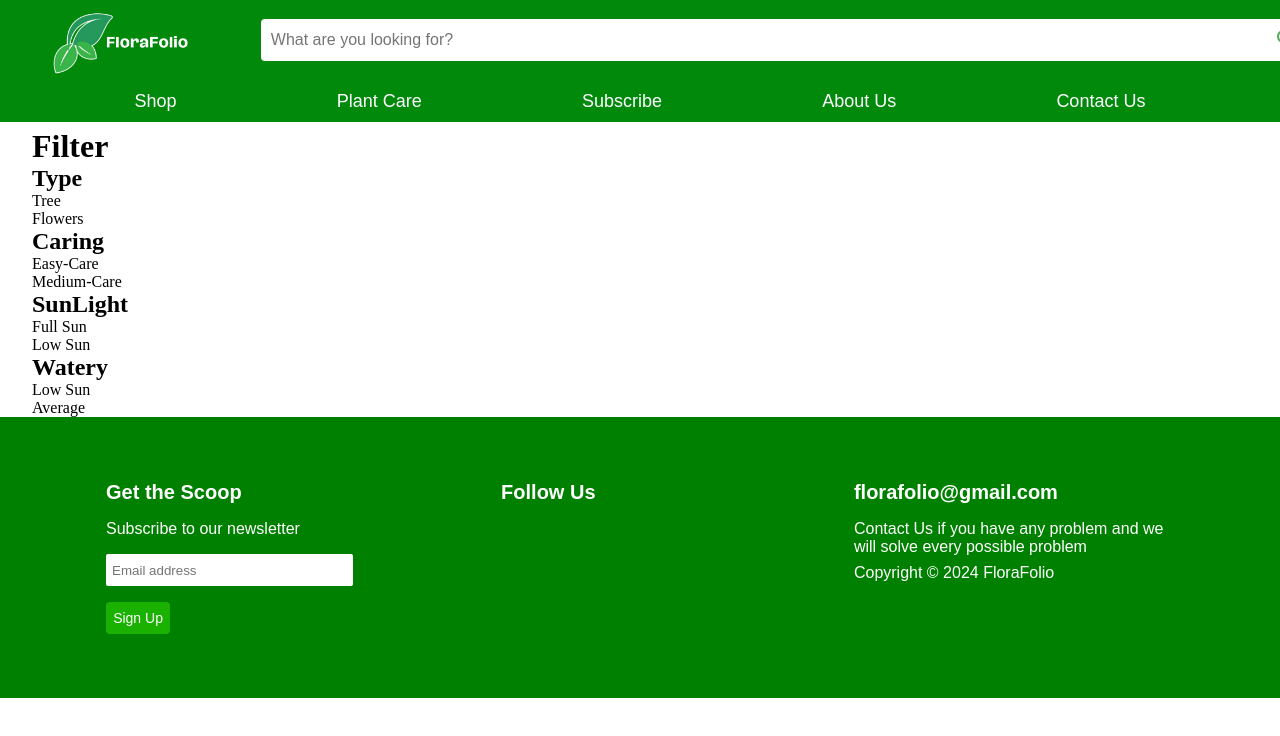
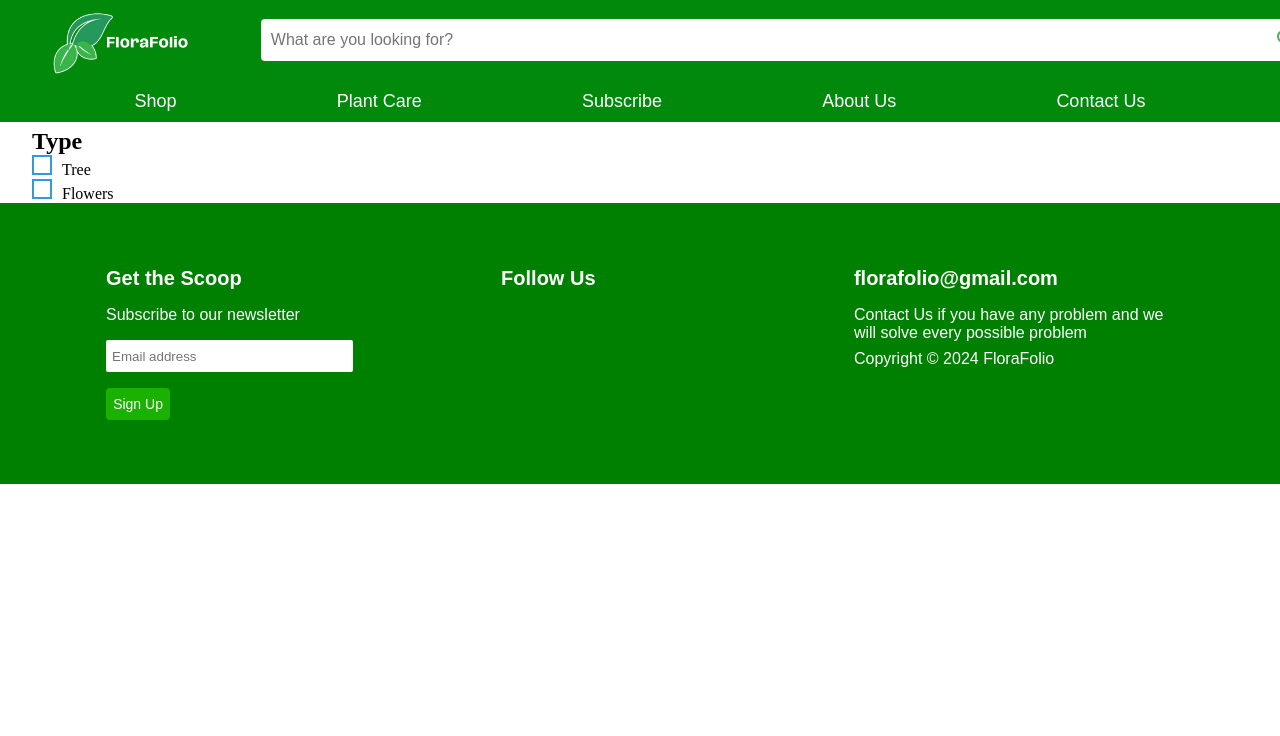
Before and after one commit to ArberSh/PlantsWeb, a React (Create React App) app: page /shop in a window 1280 px wide. Shown: the top 736 px of the page. Built offline with nearby package versions, Linux system fonts and the light colour scheme.

Commit message:
Fixing radioButton

```diff
--- a/src/pages/Shop.css
+++ b/src/pages/Shop.css
@@ -12,12 +12,30 @@
     flex-direction: column;
 }
 
-.Filter input[type="radio"]{
+/* Add this to your existing stylesheet or create a new one */
+.square {
+    width: 20px; /* Adjust the width of the square */
+    height: 20px; /* Adjust the height of the square */
+    border: 2px solid #3498db; /* Border color of the square */
+    display: inline-block;
+    position: relative;
+    margin-right: 10px; /* Adjust the spacing between the square and label */
+  }
+
+  input[type="radio"] {
+    position: absolute;
     opacity: 0;
-    position: fixed;
-    width: 0;
-}
+    cursor: pointer;
+  }
 
-.Filter label{
-    display: inline;
-}
+  input[type="radio"]:checked + .square::after {
+    content: '';
+    position: absolute;
+    top: 50%;
+    left: 50%;
+    transform: translate(-50%, -50%);
+    width: 10px; /* Adjust the size of the inner square for checked state */
+    height: 10px;
+    background-color: #3498db; /* Color of the inner square for checked state */
+    border-radius: 50%;
+  }
--- a/src/pages/Shop.jsx
+++ b/src/pages/Shop.jsx
@@ -5,65 +5,25 @@ function Shop() {
   return (
     <div className='Shop'>
         <div className='Shop_Container'>
-        <div className='Filter_Container'>
-            <h1>Filter</h1>
+        {/* Example for the "Type" filter */}
 <div className='Filter type'>
   <h2>Type</h2>
   <div>
-                <input type="radio" name="type" value="tree" />
+    <input type="radio" id="tree" name="type" value="tree" />
+    <label htmlFor="tree">
       <span className='square'></span>
-                <label>Tree</label>
+      Tree
+    </label>
   </div>
   <div>
-                <input type="radio" name="type" value="flowers" />
+    <input type="radio" id="flowers" name="type" value="flowers" />
+    <label htmlFor="flowers">
       <span className='square'></span>
-                <label>Flowers</label>
-                </div>
-            </div>
-            <div className='Filter Caring'>
-            <h2>Caring</h2>
-            <div>
-            <input type="radio" name="care" value="easycare" />
-            <span className='square'></span>
-                <label>Easy-Care</label>
-                </div>
-                <div>
-                <input type="radio" name="care" value="mediumcare" />
-                <span className='square'></span>
-                <label>Medium-Care</label>
-                </div>
-            </div>
-            <div className='Filter SunLight'>
-                <h2>SunLight</h2>
-                <div>
-            <input type="radio" name="sunlight" value="full-sun" />
-            <span className='square'></span>
-                <label>Full Sun</label>
-                </div>
-                <div>
-                <input type="radio" name="sunlight" value="low-sun" />
-                <span className='square'></span>
-                <label>Low Sun</label>
-                </div>
-            </div>
-            <div className='Filter Watery'>
-                <h2>Watery</h2>
-                <div>
-                <input type="radio" name="watery" value="Frequent" />
-                <span className='square'></span>
-                <label>Low Sun</label>
-                </div>
-                <div>
-                <input type="radio" name="watery" value="Average" />
-                <span className='square'></span>
-                <label>Average</label>
+      Flowers
+    </label>
   </div>
 </div>
 
-        </div>
-        <div className='Plants_Container'>
-
-        </div>
         </div>
     </div>
   )
```
Also changed, not shown: src/components/Plants.jsx (+11 -0 lines). Lines whose indentation alone changed are shown as unchanged.
